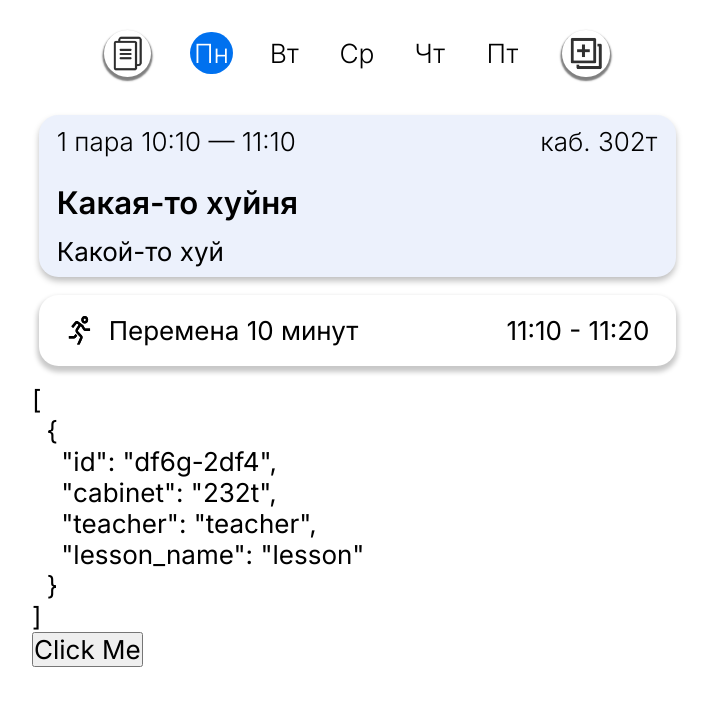
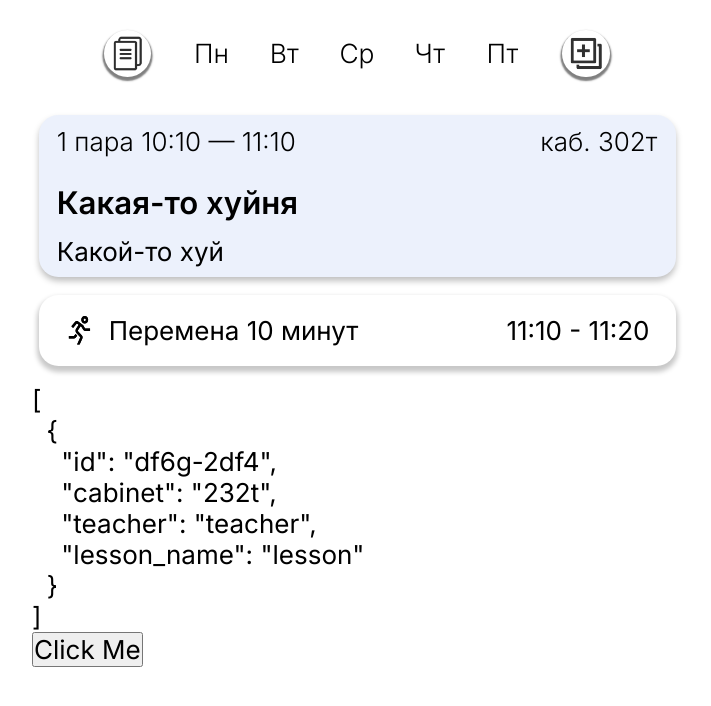
Before and after one commit to stinger222/edu-schedule-constructor, a React (Create React App) app: page / in a window 1280 px wide. Shown: the top 706 px of the page, without its empty margins (283-994 px from the left). Built offline with nearby package versions, Linux system fonts and the light colour scheme.

Commit message:
Add init logic to select days using header

```diff
--- a/src/components/Header/Header.tsx
+++ b/src/components/Header/Header.tsx
@@ -8,12 +8,12 @@ import { StyledHeader } from "./Header.styled";
 			<IconButton
 				iconPath={require('../../assets/schedules-icon.png')}
 			/>
-			<HeaderButton active>Пн</HeaderButton>
-			<HeaderButton>Вт</HeaderButton>
-			<HeaderButton>Ср</HeaderButton>
-			<HeaderButton>Чт</HeaderButton>
-			<HeaderButton>Пт</HeaderButton>
-			{/* <HeaderButton>Сб</HeaderButton> */}
+			<HeaderButton id={1}>Пн</HeaderButton>
+			<HeaderButton id={2}>Вт</HeaderButton>
+			<HeaderButton id={3}>Ср</HeaderButton>
+			<HeaderButton id={4}>Чт</HeaderButton>
+			<HeaderButton id={5}>Пт</HeaderButton>
+			{/* <HeaderButton id={6}>Сб</HeaderButton> */}
 			<IconButton
 				iconPath={require('../../assets/add-icon.png')}
 			/>
--- a/src/components/HeaderButton/HeaderButton.styled.ts
+++ b/src/components/HeaderButton/HeaderButton.styled.ts
@@ -10,7 +10,7 @@ const StyledHeaderButton = styled.button`
 	margin-inline: 0.2em;
 	padding: 0.1em;
 
-	&.active {
+	&.selected {
 		color: white;
 		background: #0071ef;
 		border-radius: 10em;
--- a/src/components/HeaderButton/HeaderButton.tsx
+++ b/src/components/HeaderButton/HeaderButton.tsx
@@ -1,17 +1,23 @@
+import { observer } from "mobx-react-lite"
+import { useContext } from "react"
+import { StoreContext } from "../.."
 import StyledHeaderButton from "./HeaderButton.styled"
-
 interface IProps {
 	children?: any,
-	onClick?: () => void,
-	active?: boolean
+	id: number
 }
 
-const HeaderButton: React.FC<IProps> = ({children, active, onClick}) => {
+const HeaderButton: React.FC<IProps> = ({ children, id }) => {
+	let { selectedDayId, selectDay } = useContext(StoreContext).headerStore
+
 	return (
-		<StyledHeaderButton className={`${active ? 'active' : ''}`}>
+		<StyledHeaderButton
+			className={selectedDayId == id ? 'selected' : ''}
+			onClick={() => {selectDay(id)}}
+		>
 			{children}
 		</StyledHeaderButton>
 	)
 }
 
-export default HeaderButton
+export default observer(HeaderButton)
--- a/src/components/pages/Main/Main.tsx
+++ b/src/components/pages/Main/Main.tsx
@@ -7,7 +7,7 @@ import Header from "../../Header/Header"
 import LessonCard from "../../LessonCard/LessonCard"
 import StyledMain from "./Main.styled"
 
-const Main = observer(() => {
+const Main = () => {
 	const {lessonsStore} = useContext(StoreContext)
 	return (
 		<StyledMain>
@@ -34,6 +34,6 @@ const Main = observer(() => {
 			</Container>
 		</StyledMain>
 	)
-})
+}
 
-export default Main
+export default observer(Main)
```
